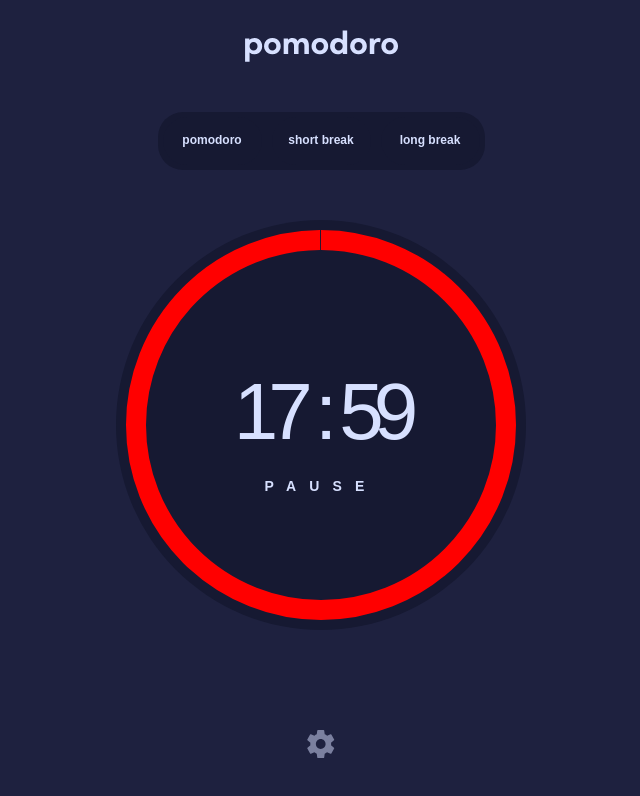
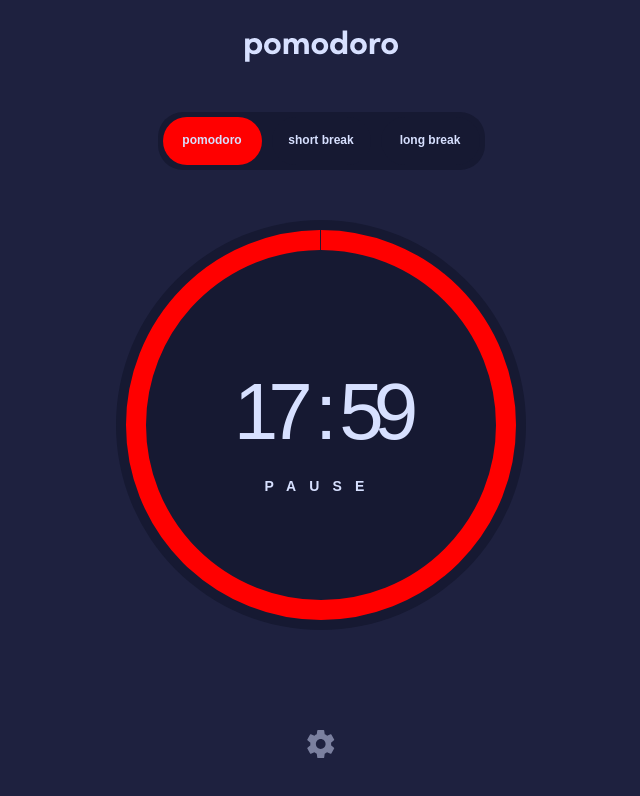
Before and after one commit to achiewe/pomodoro-app, a Next.js app: page / in a window 1280 px wide. Shown: the top 796 px of the page, without its empty margins (319-959 px from the left). Built offline with nearby package versions, Linux system fonts and the light colour scheme.

Commit message:
add the logic that if the panel option state value will change and become some other mode name that background color become red

```diff
--- a/src/app/components/NavBar.tsx
+++ b/src/app/components/NavBar.tsx
@@ -1,10 +1,14 @@
 "use client";
 import React from "react";
-import { useDispatch } from "react-redux";
+import { useDispatch, useSelector } from "react-redux";
 import { setPanelOption } from "../redux/features/PanelOptionSlice";
+import { RootState } from "../redux/store";
 
 export default function NavBar() {
   const dispatch = useDispatch();
+  const panelOption = useSelector(
+    (store: RootState) => store.panelOption.panelOption
+  );
 
   return (
     <div className="w-[327px] flex flex-row items-center gap-[10px] rounded-[25px] bg-[#161932] p-[5px]">
@@ -12,14 +16,18 @@ export default function NavBar() {
         onClick={() => {
           dispatch(setPanelOption("pomodoro"));
         }}
-        className="bg-[#161932] w-[106px] flex justify-center items-center h-[48px] rounded-[25px]"
+        className={`${
+          panelOption === "pomodoro" ? "bg-[red]" : "bg-[#161932]"
+        } w-[106px] flex justify-center items-center h-[48px] rounded-[25px]`}
       >
         <h3 className="text-[12px] leading-[17.77px] font-bold text-[#D7E0FF]">
           pomodoro
         </h3>
       </div>
       <div
-        className="bg-[#161932] w-[106px] flex justify-center items-center h-[48px] rounded-[25px]"
+        className={`${
+          panelOption === "short break" ? "bg-[red]" : "bg-[#161932]"
+        } w-[106px] flex justify-center items-center h-[48px] rounded-[25px]`}
         onClick={() => {
           dispatch(setPanelOption("short break"));
         }}
@@ -29,7 +37,9 @@ export default function NavBar() {
         </h3>
       </div>
       <div
-        className="bg-[#161932] w-[106px] flex justify-center items-center h-[48px] rounded-[25px]"
+        className={`${
+          panelOption === "long break" ? "bg-[red]" : "bg-[#161932]"
+        } w-[106px] flex justify-center items-center h-[48px] rounded-[25px]`}
         onClick={() => {
           dispatch(setPanelOption("long break"));
         }}
```
